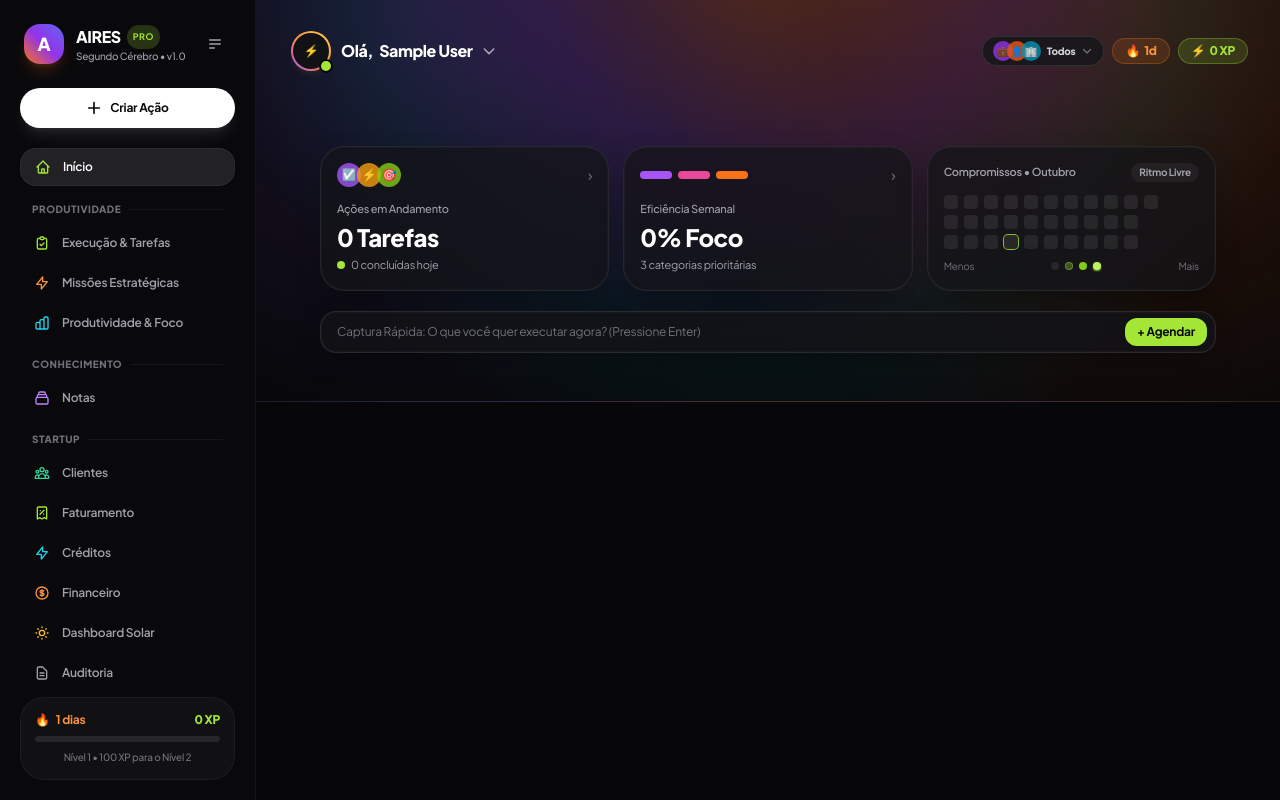
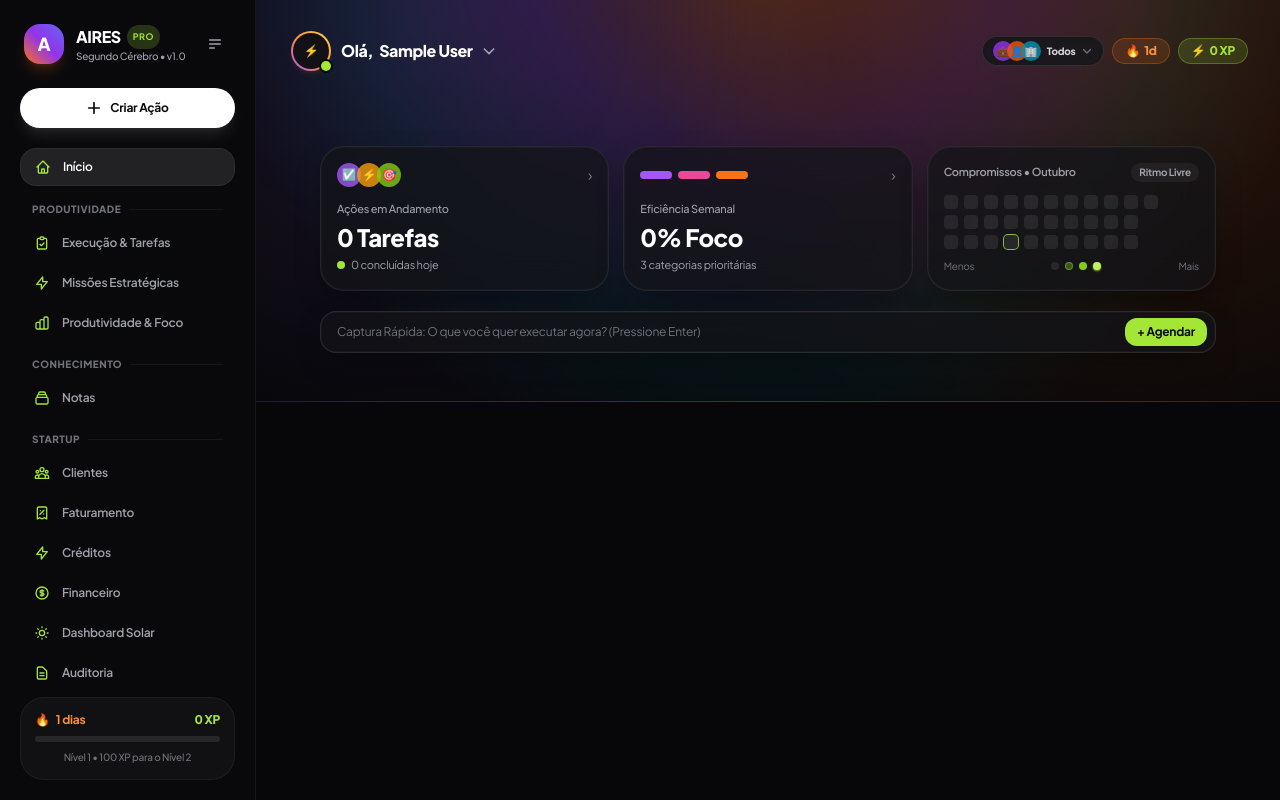
Before and after one commit to luizfferreirasilvaa-art/AIRES, a PHP site: page / in a window 1280 px wide. Run offline with PHP 8.4, Linux system fonts and the light colour scheme; the visitor is signed in with stand-in values (Sample User, id 1); data that the repository does not hold is empty; some libraries are stand-ins or nearby versions.

Commit message:
style: padronizar todos os icones da barra lateral para a cor verde lime-400

```diff
--- a/public/views/app.php
+++ b/public/views/app.php
@@ -103,11 +103,11 @@ $compMes = $compromissos_mes ?? [];
                     <span class="sidebar-text-collapsible">Execução & Tarefas</span>
                 </button>
                 <button type="button" data-nav-section="missoes" class="sidebar-nav-btn w-full flex items-center gap-3 px-3.5 py-2.5 rounded-2xl text-xs font-semibold text-zinc-400 hover:text-white hover:bg-white/5 transition-all" title="Missões Estratégicas">
-                    <svg class="w-4 h-4 text-orange-400 shrink-0" fill="none" stroke="currentColor" viewBox="0 0 24 24"><path stroke-linecap="round" stroke-linejoin="round" stroke-width="2" d="M13 10V3L4 14h7v7l9-11h-7z"></path></svg>
+                    <svg class="w-4 h-4 text-lime-400 shrink-0" fill="none" stroke="currentColor" viewBox="0 0 24 24"><path stroke-linecap="round" stroke-linejoin="round" stroke-width="2" d="M13 10V3L4 14h7v7l9-11h-7z"></path></svg>
                     <span class="sidebar-text-collapsible">Missões Estratégicas</span>
                 </button>
                 <button type="button" data-nav-section="dashboard" class="sidebar-nav-btn w-full flex items-center gap-3 px-3.5 py-2.5 rounded-2xl text-xs font-semibold text-zinc-400 hover:text-white hover:bg-white/5 transition-all" title="Produtividade & Foco">
-                    <svg class="w-4 h-4 text-cyan-400 shrink-0" fill="none" stroke="currentColor" viewBox="0 0 24 24"><path stroke-linecap="round" stroke-linejoin="round" stroke-width="2" d="M9 19v-6a2 2 0 00-2-2H5a2 2 0 00-2 2v6a2 2 0 002 2h2a2 2 0 002-2zm0 0V9a2 2 0 012-2h2a2 2 0 012 2v10m-6 0a2 2 0 002 2h2a2 2 0 002-2m0 0V5a2 2 0 012-2h2a2 2 0 012 2v14a2 2 0 01-2 2h-2a2 2 0 01-2-2z"></path></svg>
+                    <svg class="w-4 h-4 text-lime-400 shrink-0" fill="none" stroke="currentColor" viewBox="0 0 24 24"><path stroke-linecap="round" stroke-linejoin="round" stroke-width="2" d="M9 19v-6a2 2 0 00-2-2H5a2 2 0 00-2 2v6a2 2 0 002 2h2a2 2 0 002-2zm0 0V9a2 2 0 012-2h2a2 2 0 012 2v10m-6 0a2 2 0 002 2h2a2 2 0 002-2m0 0V5a2 2 0 012-2h2a2 2 0 012 2v14a2 2 0 01-2 2h-2a2 2 0 01-2-2z"></path></svg>
                     <span class="sidebar-text-collapsible">Produtividade & Foco</span>
                 </button>
 
@@ -117,7 +117,7 @@ $compMes = $compromissos_mes ?? [];
                     <div class="h-px bg-white/5 flex-1 sidebar-header-divider"></div>
                 </div>
                 <button type="button" data-nav-section="notas" class="sidebar-nav-btn w-full flex items-center gap-3 px-3.5 py-2.5 rounded-2xl text-xs font-semibold text-zinc-400 hover:text-white hover:bg-white/5 transition-all" title="Notas">
-                    <svg class="w-4 h-4 text-purple-400 shrink-0" fill="none" stroke="currentColor" viewBox="0 0 24 24"><path stroke-linecap="round" stroke-linejoin="round" stroke-width="2" d="M19 11H5m14 0a2 2 0 012 2v6a2 2 0 01-2 2H5a2 2 0 01-2-2v-6a2 2 0 012-2m14 0V9a2 2 0 00-2-2M5 11V9a2 2 0 012-2m0 0V5a2 2 0 012-2h6a2 2 0 012 2v2M7 7h10"></path></svg>
+                    <svg class="w-4 h-4 text-lime-400 shrink-0" fill="none" stroke="currentColor" viewBox="0 0 24 24"><path stroke-linecap="round" stroke-linejoin="round" stroke-width="2" d="M19 11H5m14 0a2 2 0 012 2v6a2 2 0 01-2 2H5a2 2 0 01-2-2v-6a2 2 0 012-2m14 0V9a2 2 0 00-2-2M5 11V9a2 2 0 012-2m0 0V5a2 2 0 012-2h6a2 2 0 012 2v2M7 7h10"></path></svg>
                     <span class="sidebar-text-collapsible">Notas</span>
                 </button>
 
@@ -127,7 +127,7 @@ $compMes = $compromissos_mes ?? [];
                     <div class="h-px bg-white/5 flex-1 sidebar-header-divider"></div>
                 </div>
                 <button type="button" data-nav-section="startup-clientes" class="sidebar-nav-btn w-full flex items-center gap-3 px-3.5 py-2.5 rounded-2xl text-xs font-semibold text-zinc-400 hover:text-white hover:bg-white/5 transition-all" title="Clientes & Contratos">
-                    <svg class="w-4 h-4 text-emerald-400 shrink-0" fill="none" stroke="currentColor" viewBox="0 0 24 24"><path stroke-linecap="round" stroke-linejoin="round" stroke-width="2" d="M17 20h5v-2a3 3 0 00-5.356-1.857M17 20H7m10 0v-2c0-.656-.126-1.283-.356-1.857M7 20H2v-2a3 3 0 015.356-1.857M7 20v-2c0-.656.126-1.283.356-1.857m0 0a5.002 5.002 0 019.288 0M15 7a3 3 0 11-6 0 3 3 0 016 0zm6 3a2 2 0 11-4 0 2 2 0 014 0zM7 10a2 2 0 11-4 0 2 2 0 014 0z"></path></svg>
+                    <svg class="w-4 h-4 text-lime-400 shrink-0" fill="none" stroke="currentColor" viewBox="0 0 24 24"><path stroke-linecap="round" stroke-linejoin="round" stroke-width="2" d="M17 20h5v-2a3 3 0 00-5.356-1.857M17 20H7m10 0v-2c0-.656-.126-1.283-.356-1.857M7 20H2v-2a3 3 0 015.356-1.857M7 20v-2c0-.656.126-1.283.356-1.857m0 0a5.002 5.002 0 019.288 0M15 7a3 3 0 11-6 0 3 3 0 016 0zm6 3a2 2 0 11-4 0 2 2 0 014 0zM7 10a2 2 0 11-4 0 2 2 0 014 0z"></path></svg>
                     <span class="sidebar-text-collapsible">Clientes</span>
                 </button>
                 <button type="button" data-nav-section="startup-faturamento" class="sidebar-nav-btn w-full flex items-center gap-3 px-3.5 py-2.5 rounded-2xl text-xs font-semibold text-zinc-400 hover:text-white hover:bg-white/5 transition-all" title="Emissor & Painel de Faturas">
@@ -135,19 +135,19 @@ $compMes = $compromissos_mes ?? [];
                     <span class="sidebar-text-collapsible">Faturamento</span>
                 </button>
                 <button type="button" data-nav-section="startup-creditos" class="sidebar-nav-btn w-full flex items-center gap-3 px-3.5 py-2.5 rounded-2xl text-xs font-semibold text-zinc-400 hover:text-white hover:bg-white/5 transition-all" title="Estoque de Créditos">
-                    <svg class="w-4 h-4 text-cyan-400 shrink-0" fill="none" stroke="currentColor" viewBox="0 0 24 24"><path stroke-linecap="round" stroke-linejoin="round" stroke-width="2" d="M13 10V3L4 14h7v7l9-11h-7z"></path></svg>
+                    <svg class="w-4 h-4 text-lime-400 shrink-0" fill="none" stroke="currentColor" viewBox="0 0 24 24"><path stroke-linecap="round" stroke-linejoin="round" stroke-width="2" d="M13 10V3L4 14h7v7l9-11h-7z"></path></svg>
                     <span class="sidebar-text-collapsible">Créditos</span>
                 </button>
                 <button type="button" data-nav-section="startup-financeiro" class="sidebar-nav-btn w-full flex items-center gap-3 px-3.5 py-2.5 rounded-2xl text-xs font-semibold text-zinc-400 hover:text-white hover:bg-white/5 transition-all" title="Financeiro & Inadimplência">
-                    <svg class="w-4 h-4 text-orange-400 shrink-0" fill="none" stroke="currentColor" viewBox="0 0 24 24"><path stroke-linecap="round" stroke-linejoin="round" stroke-width="2" d="M12 8c-1.657 0-3 .895-3 2s1.343 2 3 2 3 .895 3 2-1.343 2-3 2m0-8c1.11 0 2.08.402 2.599 1M12 8V7m0 1v8m0 0v1m0-1c-1.11 0-2.08-.402-2.599-1M21 12a9 9 0 11-18 0 9 9 0 0118 0z"></path></svg>
+                    <svg class="w-4 h-4 text-lime-400 shrink-0" fill="none" stroke="currentColor" viewBox="0 0 24 24"><path stroke-linecap="round" stroke-linejoin="round" stroke-width="2" d="M12 8c-1.657 0-3 .895-3 2s1.343 2 3 2 3 .895 3 2-1.343 2-3 2m0-8c1.11 0 2.08.402 2.599 1M12 8V7m0 1v8m0 0v1m0-1c-1.11 0-2.08-.402-2.599-1M21 12a9 9 0 11-18 0 9 9 0 0118 0z"></path></svg>
                     <span class="sidebar-text-collapsible">Financeiro</span>
                 </button>
                 <button type="button" data-nav-section="startup-dashboard" class="sidebar-nav-btn w-full flex items-center gap-3 px-3.5 py-2.5 rounded-2xl text-xs font-semibold text-zinc-400 hover:text-white hover:bg-white/5 transition-all" title="Dashboard Solar">
-                    <svg class="w-4 h-4 text-amber-400 shrink-0" fill="none" stroke="currentColor" viewBox="0 0 24 24"><path stroke-linecap="round" stroke-linejoin="round" stroke-width="2" d="M12 3v1m0 16v1m9-9h-1M4 12H3m15.364 6.364l-.707-.707M6.343 6.343l-.707-.707m12.728 0l-.707.707M6.343 17.657l-.707.707M16 12a4 4 0 11-8 0 4 4 0 018 0z"></path></svg>
+                    <svg class="w-4 h-4 text-lime-400 shrink-0" fill="none" stroke="currentColor" viewBox="0 0 24 24"><path stroke-linecap="round" stroke-linejoin="round" stroke-width="2" d="M12 3v1m0 16v1m9-9h-1M4 12H3m15.364 6.364l-.707-.707M6.343 6.343l-.707-.707m12.728 0l-.707.707M6.343 17.657l-.707.707M16 12a4 4 0 11-8 0 4 4 0 018 0z"></path></svg>
                     <span class="sidebar-text-collapsible">Dashboard Solar</span>
                 </button>
                 <button type="button" data-nav-section="startup-auditoria" class="sidebar-nav-btn w-full flex items-center gap-3 px-3.5 py-2.5 rounded-2xl text-xs font-semibold text-zinc-400 hover:text-white hover:bg-white/5 transition-all" title="Log de Auditoria">
-                    <svg class="w-4 h-4 text-zinc-400 shrink-0" fill="none" stroke="currentColor" viewBox="0 0 24 24"><path stroke-linecap="round" stroke-linejoin="round" stroke-width="2" d="M9 12h6m-6 4h6m2 5H7a2 2 0 01-2-2V5a2 2 0 012-2h5.586a1 1 0 01.707.293l5.414 5.414a1 1 0 01.293.707V19a2 2 0 01-2 2z"></path></svg>
+                    <svg class="w-4 h-4 text-lime-400 shrink-0" fill="none" stroke="currentColor" viewBox="0 0 24 24"><path stroke-linecap="round" stroke-linejoin="round" stroke-width="2" d="M9 12h6m-6 4h6m2 5H7a2 2 0 01-2-2V5a2 2 0 012-2h5.586a1 1 0 01.707.293l5.414 5.414a1 1 0 01.293.707V19a2 2 0 01-2 2z"></path></svg>
                     <span class="sidebar-text-collapsible">Auditoria</span>
                 </button>
             </nav>
```
